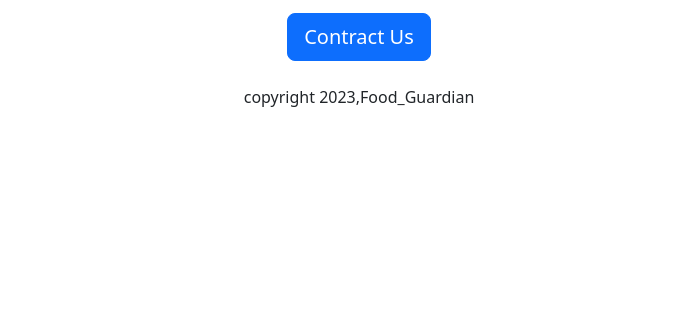
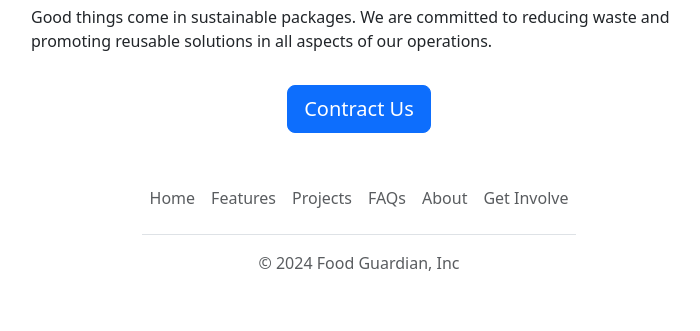
Before and after one commit to ahadb3218/Food_Guardian, a Flask app: page / in a window 1280 px wide. Shown: the part 3414-3745 px from the top of the page, without its empty margins (281-981 px from the left). Before the commit the page ends 3521 px from the top, so only its background shows below. Run offline with Flask 3, Linux system fonts and the light colour scheme.

Commit message:
functional improvement

```diff
--- /dev/null
+++ b/templates/footer.html
@@ -0,0 +1,13 @@
+<div class="container">
+  <footer class="py-3 my-4">
+    <ul class="nav justify-content-center border-bottom pb-3 mb-3">
+      <li class="nav-item"><a href="#" class="nav-link px-2 text-body-secondary">Home</a></li>
+      <li class="nav-item"><a href="#" class="nav-link px-2 text-body-secondary">Features</a></li>
+      <li class="nav-item"><a href="#" class="nav-link px-2 text-body-secondary">Projects</a></li>
+      <li class="nav-item"><a href="#" class="nav-link px-2 text-body-secondary">FAQs</a></li>
+      <li class="nav-item"><a href="#" class="nav-link px-2 text-body-secondary">About</a></li>
+      <li class="nav-item"><a href="#" class="nav-link px-2 text-body-secondary">Get Involve</a></li>
+    </ul>
+    <p class="text-center text-body-secondary">&copy; 2024 Food Guardian, Inc</p>
+  </footer>
+</div>
--- a/templates/home.html
+++ b/templates/home.html
@@ -57,6 +57,8 @@
   </Style>
 </head>
   <body>
+
+    {% include 'nav.html'%}
     <div id="container">
     <h1>Food Guardian<h1>
       <img id="banner" class="img-fluid" src="https://a9305a7d-3d99-4a55-8e55-e51905d90a41-00-9ty9q6p8de28.spock.replit.dev/static/food%20.jpg">
@@ -91,9 +93,10 @@
 
     <div style="text-align:center;">
 
-      <button class="btn btn-primary btn-lg">Contract Us</button>
-    <p CLASS="mt-4 mb-4">copyright 2023,Food_Guardian</p>
+      <a class="btn btn-primary btn-lg" href="mailto:mahadi@mahadi.com?subject=Question%20about%20Food%20Guardian&body=My%20name%3A%20%3Cyour%20name%20here%3E%0D%0AQuestion%3A%3Center%20question%20here%3E">Contract Us</a>
+
     </div>
     </div>
+     {% include 'footer.html'%}
   </body>
 </html>
--- /dev/null
+++ b/templates/nav.html
@@ -0,0 +1,26 @@
+ <header class="p-3 text-bg-dark">
+    <div class="container">
+      <div class="d-flex flex-wrap align-items-center justify-content-center justify-content-lg-start">
+        <a href="/" class="d-flex align-items-center mb-2 mb-lg-0 text-white text-decoration-none">
+          <svg class="bi me-2" width="40" height="32" role="img" aria-label="Bootstrap"><use xlink:href="#bootstrap"/></svg>
+        </a>
+
+        <ul class="nav col-12 col-lg-auto me-lg-auto mb-2 justify-content-center mb-md-0">
+          <li><a href="#" class="nav-link px-2 text-secondary">Home</a></li>
+          <li><a href="#" class="nav-link px-2 text-white">Features</a></li>
+          <li><a href="#" class="nav-link px-2 text-white">Projects</a></li>
+          <li><a href="#" class="nav-link px-2 text-white">FAQs</a></li>
+          <li><a href="#" class="nav-link px-2 text-white">About</a></li>
+        </ul>
+
+        <form class="col-12 col-lg-auto mb-3 mb-lg-0 me-lg-3" role="search">
+          <input type="search" class="form-control form-control-dark text-bg-dark" placeholder="Search..." aria-label="Search">
+        </form>
+
+        <div class="text-end">
+          <button type="button" class="btn btn-outline-light me-2">Login</button>
+          <button type="button" class="btn btn-warning">Sign-up</button>
+        </div>
+      </div>
+    </div>
+  </header>
```
